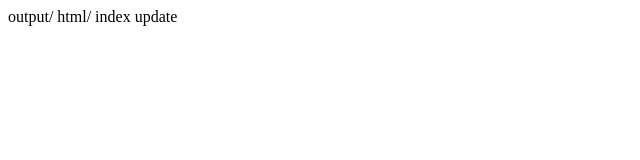
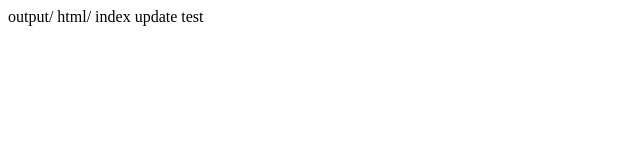
Before and after one commit to lolstudent006/testrepo1, a plain HTML site: page output/HTML/index.html in a window 1280 px wide. Shown: the full height of the page, 0-640 px from the left. Drawn offline with Linux system fonts and the light colour scheme.

Commit message:
Update index.html

```diff
--- a/output/HTML/index.html
+++ b/output/HTML/index.html
@@ -6,6 +6,6 @@
     <title>Document</title>
 </head>
 <body>
-    output/ html/ index update
+    output/ html/ index update test
 </body>
 </html>
```
